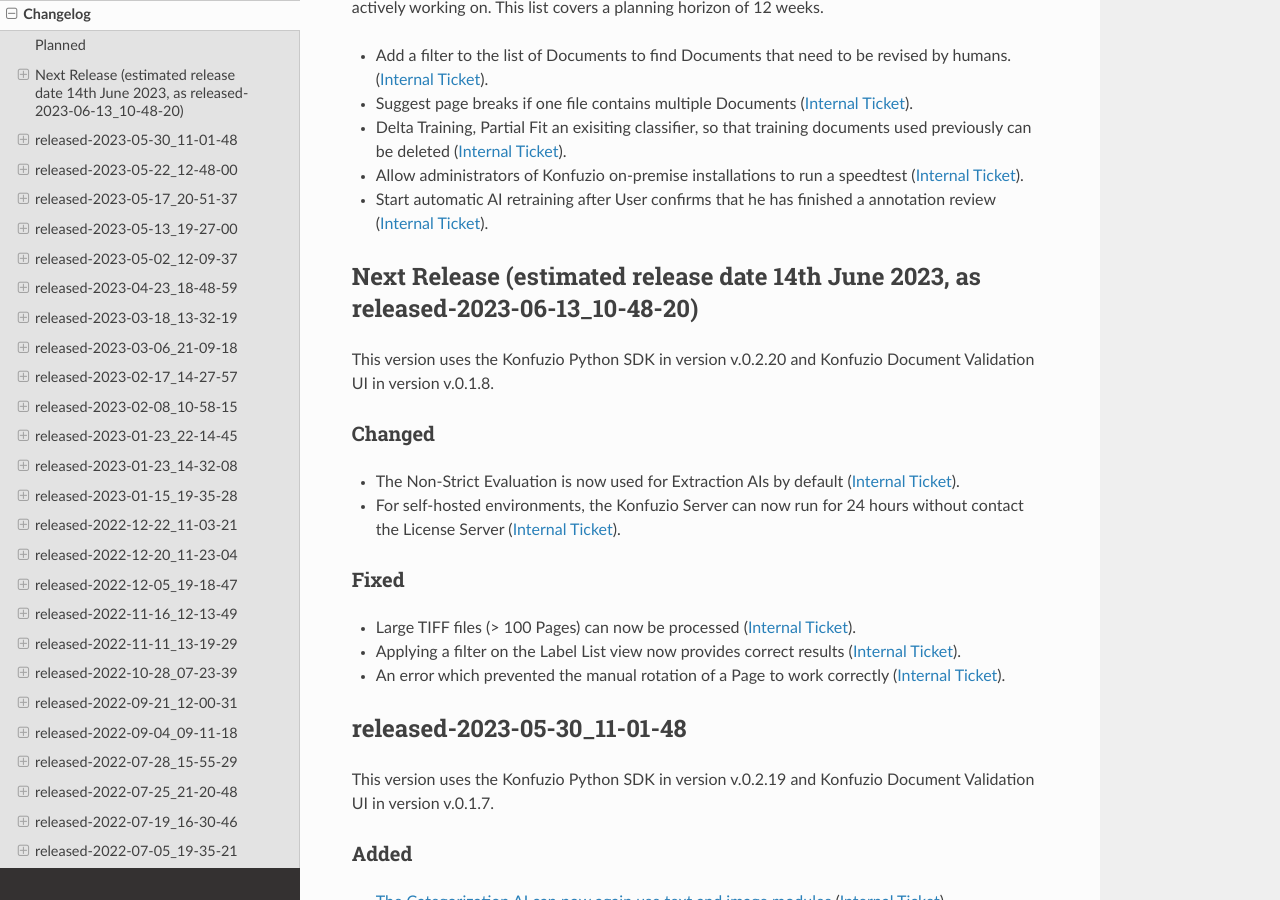
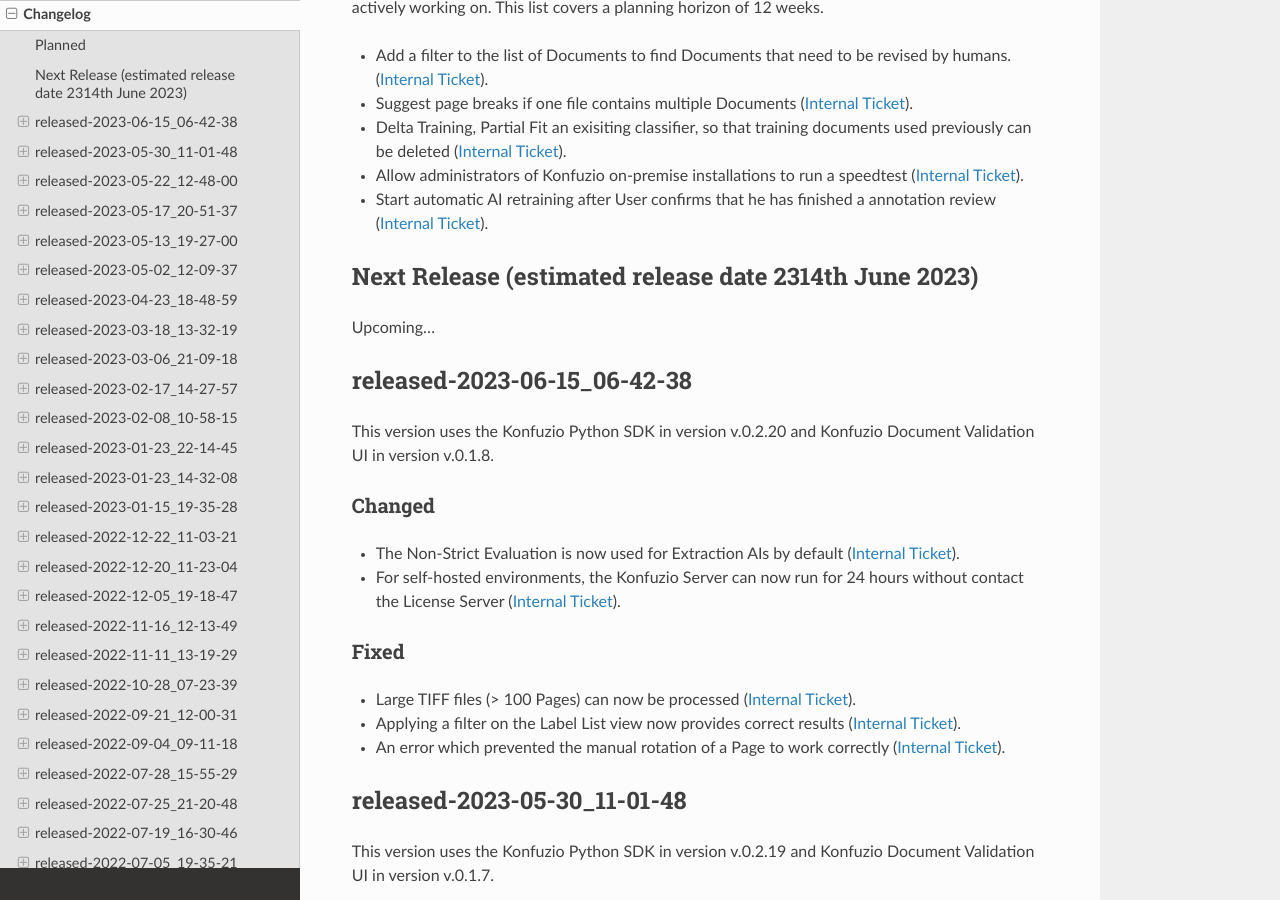
Before and after one commit to konfuzio-ai/konfuzio-sdk, a Sphinx documentation site: the page built from docs/web/changelog_app.md, in a window 1280 px wide and 900 px high, scrolled down 436 px. Built offline with Sphinx 7.4.7 and the Read the Docs theme 2.0.0, drawn with Linux system fonts in a browser that asks for light colours; pages that are not in the unit, such as notebooks, are missing from menus; a script that is not in the unit is left out.

Commit message:
Update changelog_app.md

```diff
--- a/docs/web/changelog_app.md
+++ b/docs/web/changelog_app.md
@@ -21,8 +21,11 @@
 - Allow administrators of Konfuzio on-premise installations to run a speedtest ([Internal Ticket](https://git.konfuzio.com/konfuzio/objectives/-/issues/9870)).
 - Start automatic AI retraining after User confirms that he has finished a annotation review ([Internal Ticket](https://git.konfuzio.com/konfuzio/objectives/-/issues/9166)).
 
-## Next Release (estimated release date 14th June 2023, as released-2023-06-13_10-48-20)
+## Next Release (estimated release date 2314th June 2023)
 
+Upcoming...
+
+## released-2023-06-15_06-42-38
 This version uses the Konfuzio Python SDK in version v.0.2.20 and Konfuzio Document Validation UI in version v.0.1.8.
 
 ### Changed
```
